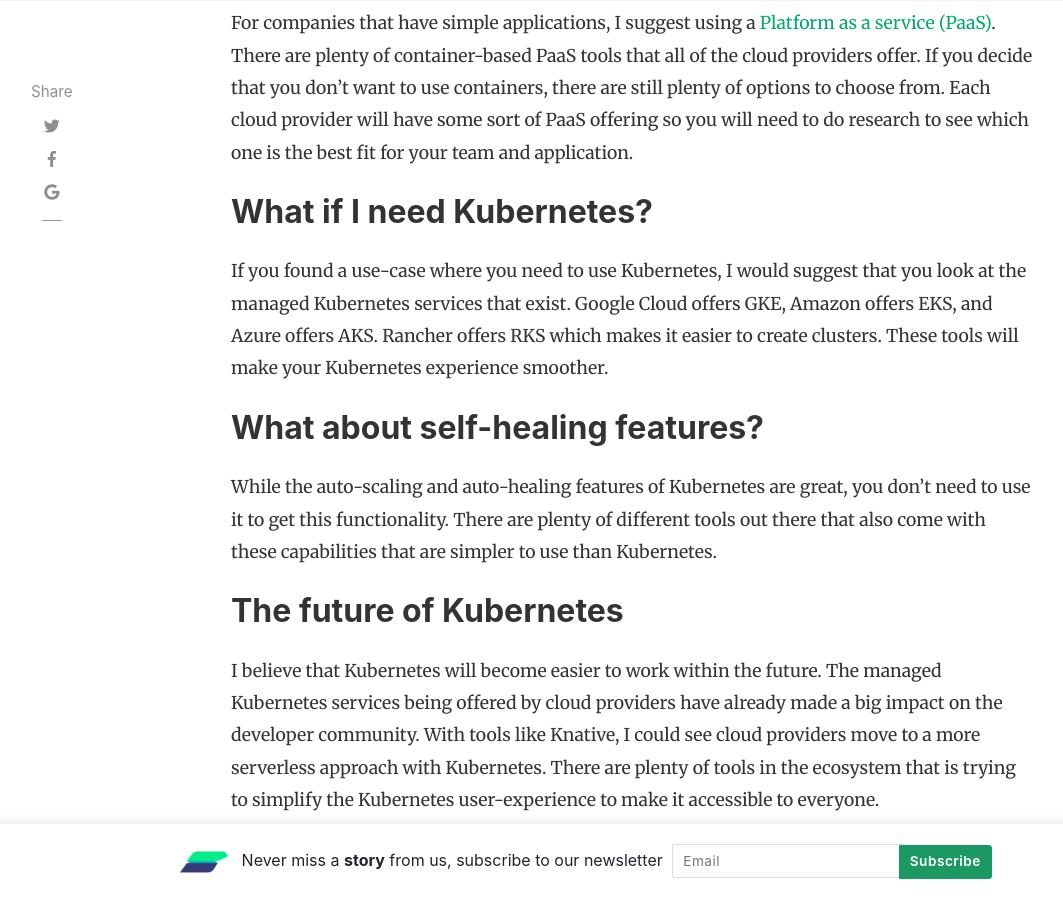
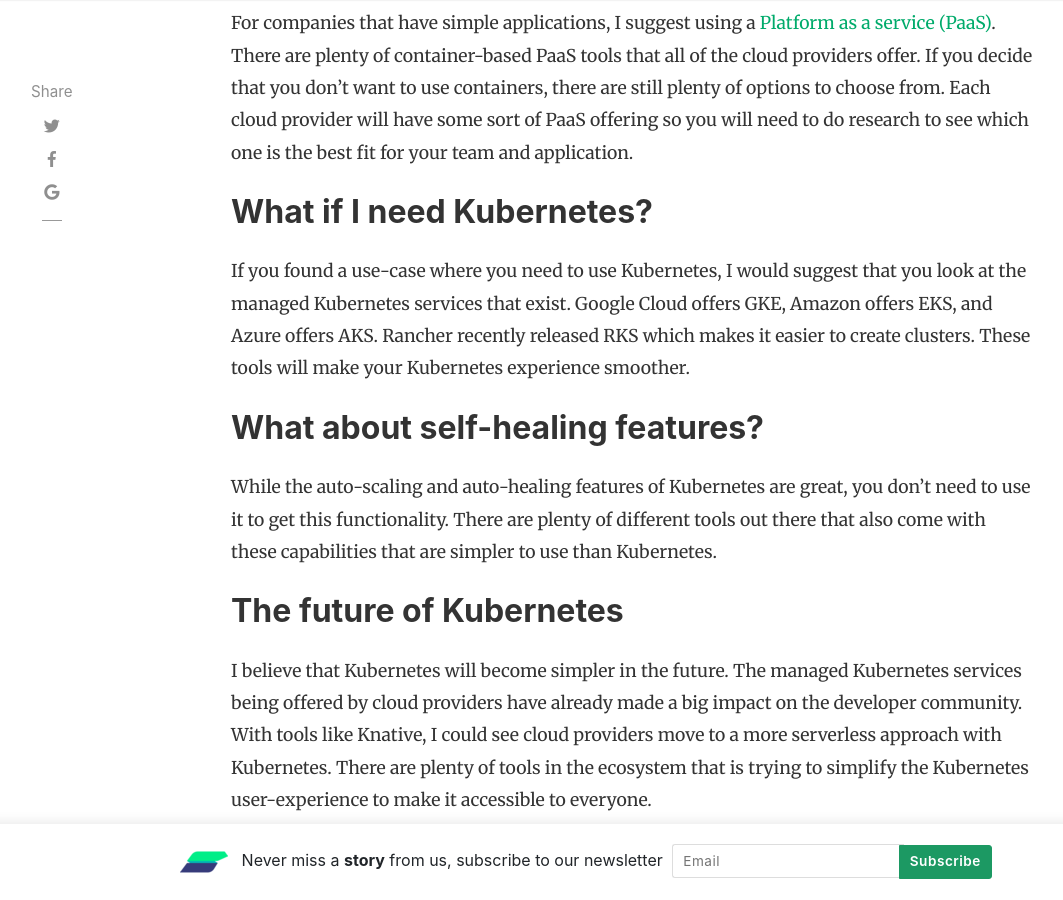
Before and after one commit to ScalarSoftware/blog, a Jekyll site: the page built from _posts/2019-03-15-why-most-companies-dont-need-kubernetes.md, in a window 1280 px wide and 900 px high, scrolled down 2127 px. Shown: the whole window, without its empty margins (54-1117 px from the left). Built offline with Jekyll 4.4.1, drawn with Linux system fonts in a browser that asks for light colours; nearby versions of some CDN libraries; comment, search, counter and statistics services are not loaded.

Commit message:
blog updates

```diff
--- a/_posts/2019-03-15-why-most-companies-dont-need-kubernetes.md
+++ b/_posts/2019-03-15-why-most-companies-dont-need-kubernetes.md
@@ -43,7 +43,7 @@ For companies that have simple applications, I suggest using a [Platform as a se
 
 ## What if I need Kubernetes?
 
-If you found a use-case where you need to use Kubernetes, I would suggest that you look at the managed Kubernetes services that exist. Google Cloud offers GKE, Amazon offers EKS, and Azure offers AKS. Rancher offers RKS which makes it easier to create clusters. These tools will make your Kubernetes experience smoother.
+If you found a use-case where you need to use Kubernetes, I would suggest that you look at the managed Kubernetes services that exist. Google Cloud offers GKE, Amazon offers EKS, and Azure offers AKS. Rancher recently released RKS which makes it easier to create clusters. These tools will make your Kubernetes experience smoother.
 
 ## What about self-healing features?
 
@@ -51,7 +51,7 @@ While the auto-scaling and auto-healing features of Kubernetes are great, you do
 
 ## The future of Kubernetes
 
-I believe that Kubernetes will become easier to work within the future. The managed Kubernetes services being offered by cloud providers have already made a big impact on the developer community. With tools like Knative, I could see cloud providers move to a more serverless approach with Kubernetes. There are plenty of tools in the ecosystem that is trying to simplify the Kubernetes user-experience to make it accessible to everyone.
+I believe that Kubernetes will become simpler in the future. The managed Kubernetes services being offered by cloud providers have already made a big impact on the developer community. With tools like Knative, I could see cloud providers move to a more serverless approach with Kubernetes. There are plenty of tools in the ecosystem that is trying to simplify the Kubernetes user-experience to make it accessible to everyone.
 
 ## Conclusion
 
```
